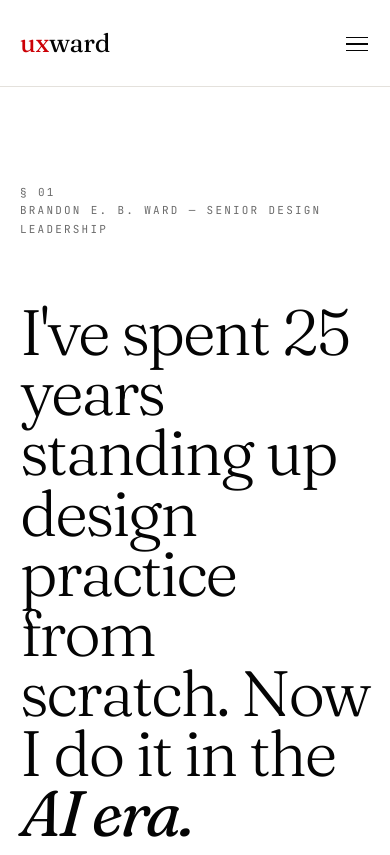
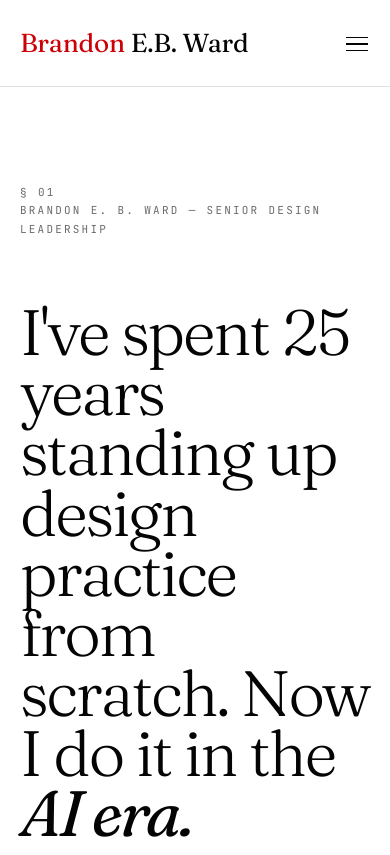
Before and after one commit to uxward/uxward, an Astro site: page / in a window 390 px wide. Shown: the top 855 px of the page. Built offline with nearby package versions, Linux system fonts and the light colour scheme; Astro itself is replaced by a stand-in of ours.

Commit message:
Wordmark: 'uxward' → 'Brandon E.B. Ward' (name in the brand copy)
Header, mobile-nav overlay, and footer wordmarks now render the real
name: 'Brandon' carries the signature red (where 'ux' used to), 'E.B.
Ward' is ink and highlights red on hover (whole name red on hover).
Link target (/) and page titles/URLs unchanged — only the displayed
brand copy. aria-label updated to match.

Co-Authored-By: Claude Opus 4.8 (1M context) <noreply@anthropic.com>

```diff
--- a/src/layouts/Base.astro
+++ b/src/layouts/Base.astro
@@ -30,7 +30,7 @@ const { title, description = "Brandon E. B. Ward — senior design leadership. B
 
   <header class="hdr">
     <div class="container hdr-row">
-      <a href="/" class="wm" aria-label="uxward"><span class="ux">ux</span>ward</a>
+      <a href="/" class="wm" aria-label="Brandon E.B. Ward"><span class="wm-given">Brandon</span> E.B. Ward</a>
       <div class="hdr-controls">
         <nav class="hdr-nav" aria-label="Main navigation">
           <a href="/work">Work</a>
@@ -49,7 +49,7 @@ const { title, description = "Brandon E. B. Ward — senior design leadership. B
   <div id="nav-overlay" class="nav-overlay" aria-hidden="true">
     <div class="nav-overlay-inner">
       <div class="nav-overlay-top">
-        <a href="/" class="wm" aria-label="uxward"><span class="ux">ux</span>ward</a>
+        <a href="/" class="wm" aria-label="Brandon E.B. Ward"><span class="wm-given">Brandon</span> E.B. Ward</a>
         <button id="menu-close" class="menu-close" aria-label="Close menu">×</button>
       </div>
       <nav class="nav-overlay-menu" aria-label="Mobile navigation">
@@ -67,7 +67,7 @@ const { title, description = "Brandon E. B. Ward — senior design leadership. B
   <footer class="foot">
     <div class="container">
       <div class="foot-row">
-        <a href="/" class="wm" aria-label="uxward"><span class="ux">ux</span>ward</a>
+        <a href="/" class="wm" aria-label="Brandon E.B. Ward"><span class="wm-given">Brandon</span> E.B. Ward</a>
         <nav class="foot-nav" aria-label="Footer navigation">
           <a href="/work">Work</a>
           <a href="/writing">Writing</a>
--- a/src/styles/global.css
+++ b/src/styles/global.css
@@ -196,8 +196,10 @@ a:focus-visible, .link:focus-visible {
   font-variation-settings: 'opsz' 24, 'SOFT' 30;
   color: var(--ink);
   text-decoration: none;
+  white-space: nowrap;
 }
-.wm .ux { color: var(--signature); }
+.wm .wm-given { color: var(--signature); }   /* "Brandon" — always red */
+.wm:hover { color: var(--signature); }        /* hover highlights "E.B. Ward" red (Brandon already is) */
 .hdr-controls { display: flex; align-items: center; gap: 20px; }
 nav.hdr-nav { display: flex; gap: 28px; align-items: baseline; }
 .hdr-nav a {
```
